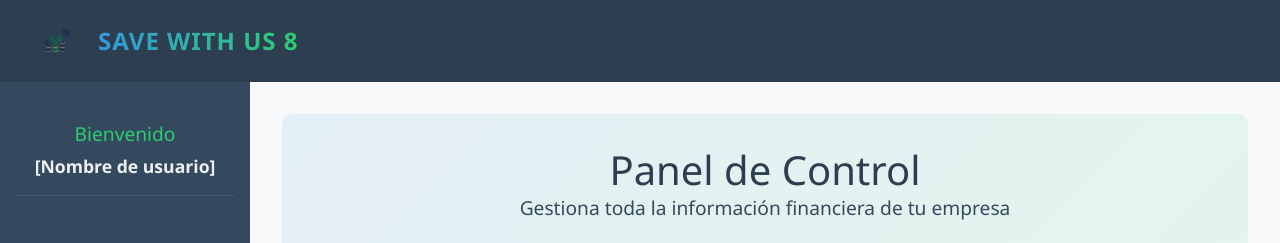
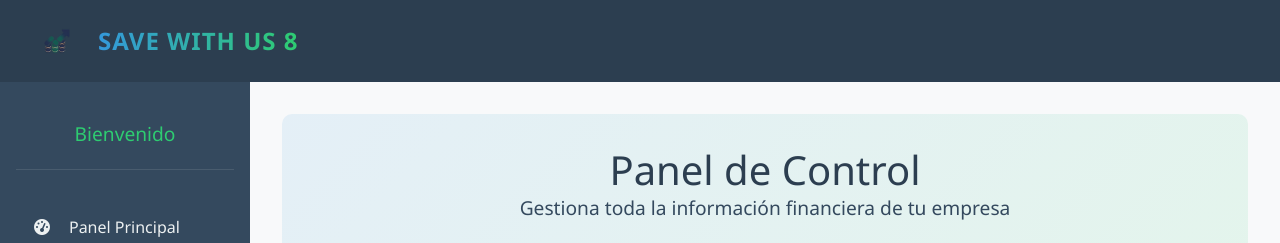
Before and after one commit to andressound/app-pymes, an Angular app: page /principal/1 in a window 1280 px wide. Shown: the top 243 px of the page. Built offline with nearby package versions, Linux system fonts and the light colour scheme; no server answers.

Commit message:
Se conecto perfectamen login con Principal

```diff
--- /dev/null
+++ b/src/app/models/Usuario.ts
@@ -0,0 +1,6 @@
+export interface Usuario {
+    id_usuario: number,
+    nombre: string,
+    correo: string,
+    contrasena: string
+}
--- a/src/app/pages/principal/principal.component.html
+++ b/src/app/pages/principal/principal.component.html
@@ -6,7 +6,7 @@
         <aside class="sidebar">
             <div class="user-info">
                 <h2>Bienvenido</h2>
-                <p>[Nombre de usuario]</p>
+                <p> {{ usuario?.nombre }} </p>
             </div>
 
             <ul class="menu">
--- a/src/app/pages/principal/principal.component.ts
+++ b/src/app/pages/principal/principal.component.ts
@@ -1,17 +1,29 @@
-import { Component } from '@angular/core';
+import { Component, OnInit } from '@angular/core';
 import { Header2Component } from '../../components/header2/header2.component';
 import { Footer2Component } from '../../components/footer2/footer2.component';
 import { ActivatedRoute, RouterLink } from '@angular/router';
+import { Usuario } from '../../models/usuario';
+import { PrincipalService } from '../../services/principal.service';
 
 @Component({
   selector: 'app-principal',
+  standalone: true,
   imports: [RouterLink, Header2Component, Footer2Component],
   templateUrl: './principal.component.html',
-  styleUrl: './principal.component.css'
+  styleUrls: ['./principal.component.css']
 })
-export class PrincipalComponent {
+export class PrincipalComponent implements OnInit {
 
-  constructor(public route: ActivatedRoute) {
-    const id_usuario = route.snapshot.params['user'];
+  usuario: Usuario | null = null;
+  id_usuario: number = 0;
+
+  constructor(public principalService: PrincipalService, public route: ActivatedRoute) {
+    const user = route.snapshot.params['user'];
+    this.id_usuario = user;
+  }
+
+  async ngOnInit() {
+    await this.principalService.obtener_usuarios();
+    this.usuario = this.principalService.buscar_usuario(this.id_usuario);
   }
 }
--- a/src/app/pages/registrarse/registrarse.component.html
+++ b/src/app/pages/registrarse/registrarse.component.html
@@ -6,16 +6,18 @@
 
     <form class="login-form" (ngSubmit)="registrar_cuenta()">
       <!-- Mensaje de error general -->
-      <div *ngIf="formError" class="alert alert-danger">
+      @if (formError) {
+      <div class="alert alert-danger">
         {{ formError }}
       </div>
+      }
 
       <!-- Campo Nombre -->
       <div class="form-group">
         <label for="name">Nombre</label>
         <input type="text" id="name" name="name" class="form-control" [(ngModel)]="nombre"
           placeholder="Ingresa tu nombre">
-        <div *ngIf="nombreError" class="text-danger">{{ nombreError }}</div>
+        <div class="text-danger">{{ nombreError }}</div>
       </div>
 
       <!-- Campo Correo -->
@@ -23,7 +25,7 @@
         <label for="email">Correo</label>
         <input type="email" id="email" name="email" class="form-control" [(ngModel)]="correo"
           placeholder="Ingresa tu correo">
-        <div *ngIf="correoError" class="text-danger">{{ correoError }}</div>
+        <div class="text-danger">{{ correoError }}</div>
       </div>
 
       <!-- Campo Contraseña -->
@@ -31,7 +33,7 @@
         <label for="password">Contraseña</label>
         <input type="password" id="password" name="password" class="form-control" [(ngModel)]="contrasena"
           placeholder="Ingresa tu contraseña">
-        <div *ngIf="contrasenaError" class="text-danger">{{ contrasenaError }}</div>
+        <div class="text-danger">{{ contrasenaError }}</div>
       </div>
 
       <!-- Campo Confirmar Contraseña -->
@@ -39,7 +41,7 @@
         <label for="confirm-password">Confirmar Contraseña</label>
         <input type="password" id="confirm-password" name="confirmPassword" class="form-control"
           [(ngModel)]="contrasenaConfirmada" placeholder="Confirma tu contraseña">
-        <div *ngIf="confirmacionError" class="text-danger">{{ confirmacionError }}</div>
+        <div class="text-danger">{{ confirmacionError }}</div>
       </div>
 
       <button type="submit" class="login-button">Crear Cuenta</button>
--- /dev/null
+++ b/src/app/services/principal.service.ts
@@ -0,0 +1,39 @@
+import { Injectable } from '@angular/core';
+import { HttpClient } from '@angular/common/http';
+import { Observable } from 'rxjs';
+import { Usuario } from '../models/usuario';
+
+@Injectable({
+  providedIn: 'root'
+})
+export class PrincipalService {
+
+  private url = 'http://localhost/Apisavewithus/getusuario.php';
+
+  usuarios: Usuario[] = []; // Aquí se guardarán los usuarios obtenidos
+
+  constructor(private http: HttpClient) { }
+
+  obtener_usuarios(): Promise<void> {
+    return new Promise((resolve, reject) => {
+      this.http.get<Usuario[]>('http://localhost/Apisavewithus/getusuario.php').subscribe({
+        next: (data) => {
+          this.usuarios = data;
+          resolve();
+        },
+        error: (err) => reject(err)
+      });
+    });
+  }
+
+  buscar_usuario(id_usuario: number): Usuario | null {
+    console.log(this.usuarios);
+    for (let usuario of this.usuarios) {
+      if (usuario.id_usuario == id_usuario) {
+        console.log("Usuario encontrado");
+        return usuario;
+      }
+    }
+    return null;
+  }
+}
```
Also changed, not shown: src/app/models/aqui-iran-modelos.txt (deleted), 1 other file (tests, documents, lock files or other folders).
